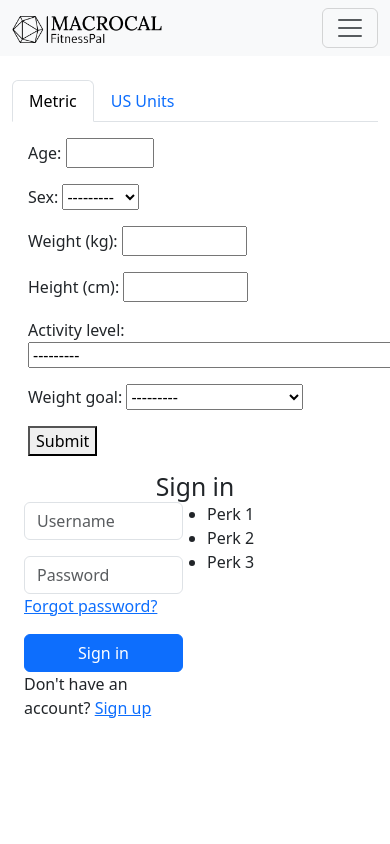
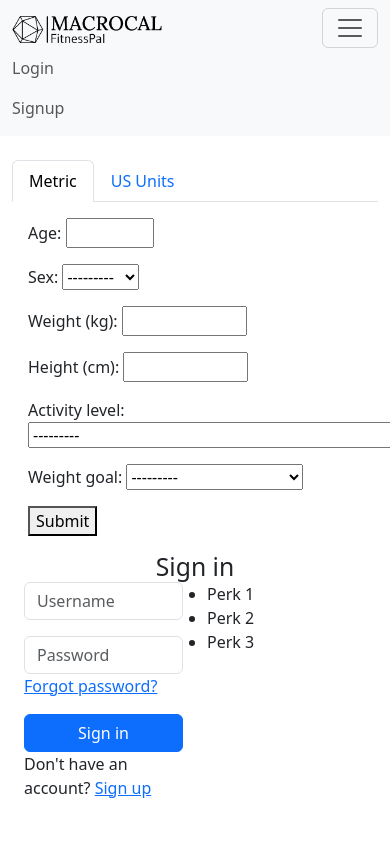
Before and after one commit to Kaionguyen/MacroCal, a Django app: page / in a window 390 px wide, after a click that opens the changed part; the page is wider, and only the part inside the window is pictured. Run offline with Django 4.2, Linux system fonts and the light colour scheme.

Commit message:
Feat: Login and signup pages

```diff
--- a/src/calculator/templates/calculator/accordian.html
+++ b/src/calculator/templates/calculator/accordian.html
@@ -1,7 +1,7 @@
 <div class="accordion">
   <div class="accordion-item">
     <h2 class="accordion-header">
-      <button class="accordion-button" type="button" data-bs-toggle="collapse" data-bs-target="#panelsStayOpen-collapseOne" aria-expanded="true" aria-controls="panelsStayOpen-collapseOne">
+      <button class="accordion-button collapsed" type="button" data-bs-toggle="collapse" data-bs-target="#panelsStayOpen-collapseOne" aria-expanded="false" aria-controls="panelsStayOpen-collapseOne">
           Balanced
       </button>
     </h2>
--- a/src/calculator/templates/calculator/home.html
+++ b/src/calculator/templates/calculator/home.html
@@ -23,7 +23,7 @@
             <div class="row" id="login-section">
                 <div class="col">
                     <div class="row">
-                        {% include 'calculator/login.html' %}
+                        {% include 'calculator/login-form.html' %}
                     </div>
                 </div>
                 <div class="col">
@@ -39,7 +39,7 @@
             <div class="row" id="signup-section" style="display: none">
                 <div class="col">
                     <div class="row">
-                        {% include 'calculator/signup.html' %}
+                        {% include 'calculator/signup-form.html' %}
                     </div>
                 </div>
             </div>
--- /dev/null
+++ b/src/calculator/templates/calculator/login-form.html
@@ -0,0 +1,30 @@
+<form method="POST" action="{% url 'login' %}">
+    {% csrf_token %}
+    <div class="mb-3">
+        <input type="text" class="form-control" name="username", placeholder="Username" required>
+    </div>
+    <div class="mb-3">
+        <input type="password" class="form-control" name="password" placeholder="Password" required>
+        <p><a href="{% url 'reset_password' %}" class="link-primary">Forgot password?</a></p>
+    </div>
+    <div class="container-fluid gx-0">
+        <div class="row gx-0">
+            <div class="col">
+                <div class="d-grid">
+                    <button class="btn btn-primary" type="submit">Sign in</button>
+                </div>
+            </div>
+        </div>
+        <div class="row">
+            {% if block.super %}
+                <p>
+                    Don't have an account? <a href="javascript:void(0)" id="switch-to-signup" class="link-primary">Sign up</a>
+                </p>
+            {% else %}
+                <p>
+                    Don't have an account? <a href="{% url 'signup' %}" class="link-primary">Sign up</a>
+                </p>
+            {% endif %}
+        </div>
+    </div>
+</form>
--- a/src/calculator/templates/calculator/login.html
+++ b/src/calculator/templates/calculator/login.html
@@ -1,22 +1,6 @@
-<form method="POST" action="{% url 'login' %}">
-    {% csrf_token %}
-    <div class="mb-3">
-        <input type="text" class="form-control" name="username", placeholder="Username" required>
-    </div>
-    <div class="mb-3">
-        <input type="password" class="form-control" name="password" placeholder="Password" required>
-        <p><a href="{% url 'reset_password' %}" class="link-primary">Forgot password?</a></p>
-    </div>
-    <div class="container-fluid gx-0">
-        <div class="row gx-0">
-            <div class="col">
-                <div class="d-grid">
-                    <button class="btn btn-primary" type="submit">Sign in</button>
-                </div>
-            </div>
-        </div>
-        <div class="row">
-            <p>Don't have an account? <a href="javascript:void(0)" id="switch-to-signup" class="link-primary">Sign up</a></p>
-        </div>
-    </div>
-</form>
+{% extends 'calculator/base.html' %}
+{% block title %}Login{% endblock %}
+
+{% block content %}
+    {% include 'calculator/login-form.html' %}
+{% endblock %}
--- a/src/calculator/templates/calculator/navbar.html
+++ b/src/calculator/templates/calculator/navbar.html
@@ -13,8 +13,10 @@
                 <div class="collapse navbar-collapse" id="navbarNavAltMarkup">
                     <div class="navbar-nav">
                         {% if user.is_authenticated %}
-                        <a class="nav-link" href="#">Profile</a>
-                        <a class="nav-link" href="{% url 'logout' %}">Logout</a>
+                            <a class="nav-link" href="{% url 'logout' %}">Logout</a>
+                        {% else %}
+                            <a class="nav-link" href="{% url 'login' %}">Login</a>
+                            <a class="nav-link" href="{% url 'signup' %}">Signup</a>
                         {% endif %}
                     </div>
                 </div>
--- /dev/null
+++ b/src/calculator/templates/calculator/signup-form.html
@@ -0,0 +1,15 @@
+<form method="POST" action="{% url 'signup' %}">
+    {% csrf_token %}
+    {{ signup_form.as_p }}
+    <br/>
+    <button type="submit" class="btn btn-secondary">Register</button>
+</form>
+{% if block.super %}
+    <p>
+        Already have an account? <a href="javascript:void(0)" id="switch-to-login" class="link-primary">Log in</a>
+    </p>
+    {% else %}
+    <p>
+        Already have an account? <a href="{% url 'login' %}" id="switch-to-login" class="link-primary">Log in</a>
+    </p>
+{% endif %}
--- a/src/calculator/templates/calculator/signup.html
+++ b/src/calculator/templates/calculator/signup.html
@@ -1,7 +1,6 @@
-<form method="POST" action="{% url 'signup' %}">
-    {% csrf_token %}
-    {{ signup_form.as_p }}
-    <br/>
-    <button type="submit" class="btn btn-secondary">Register</button>
-</form>
-<p>Already have an account? <a href="javascript:void(0)" id="switch-to-login" class="link-primary">Log in</a></p>
+{% extends 'calculator/base.html' %}
+{% block title %}Signup{% endblock %}
+
+{% block content %}
+    {% include 'calculator/signup-form.html' %}
+{% endblock %}
--- a/src/calculator/views.py
+++ b/src/calculator/views.py
@@ -131,6 +131,8 @@ def user_login(request):
         else:
             messages.error(request, "Invalid username or password")
             return redirect("home")
+    else:
+        return render(request, "calculator/login.html")
 
 
 def user_signup(request):
@@ -150,6 +152,10 @@ def user_signup(request):
         else:
             return render(request, "calculator/home.html")
 
+    else:
+        signup_form = SignUp()
+        return render(request, "calculator/signup.html", {"signup_form": signup_form})
+
 
 def user_logout(request):
     logout(request)
```
Also changed, not shown: src/calculator/templates/calculator/profile-card.html (added, +52 -0 lines).
